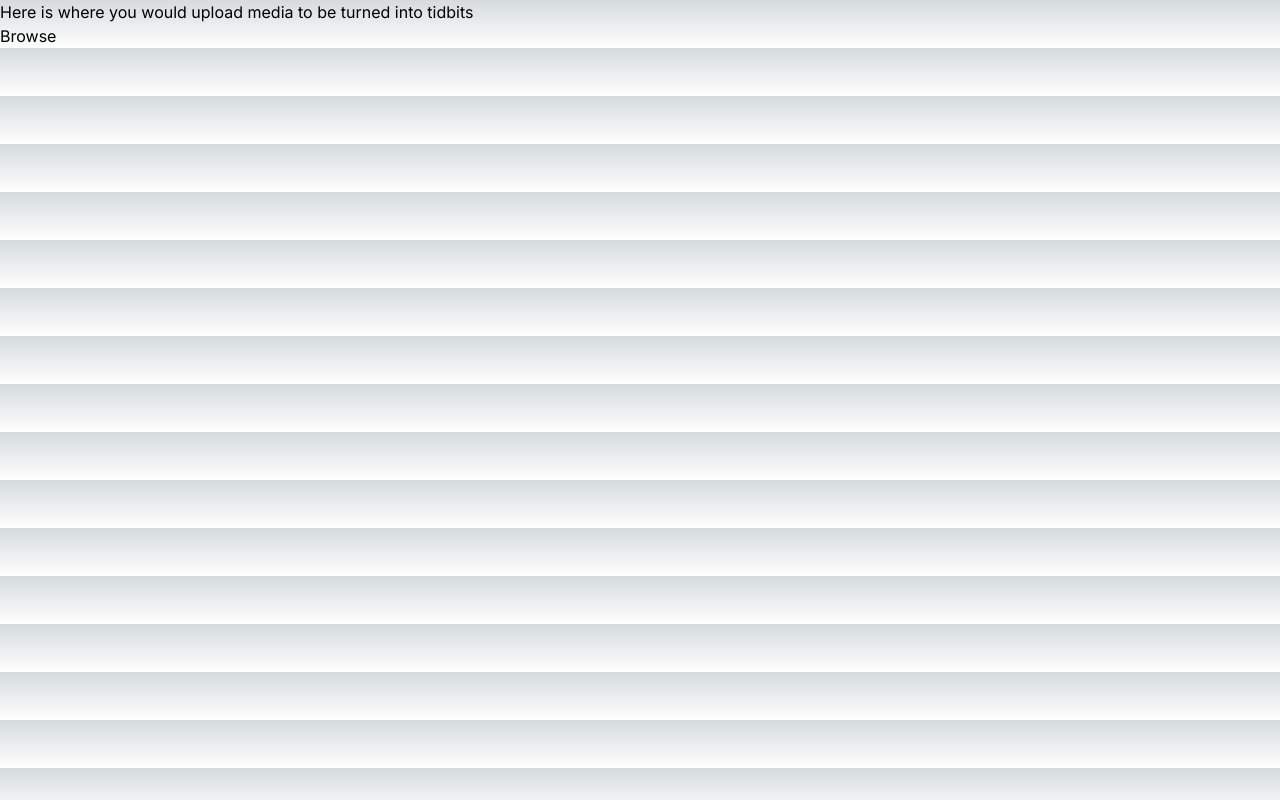
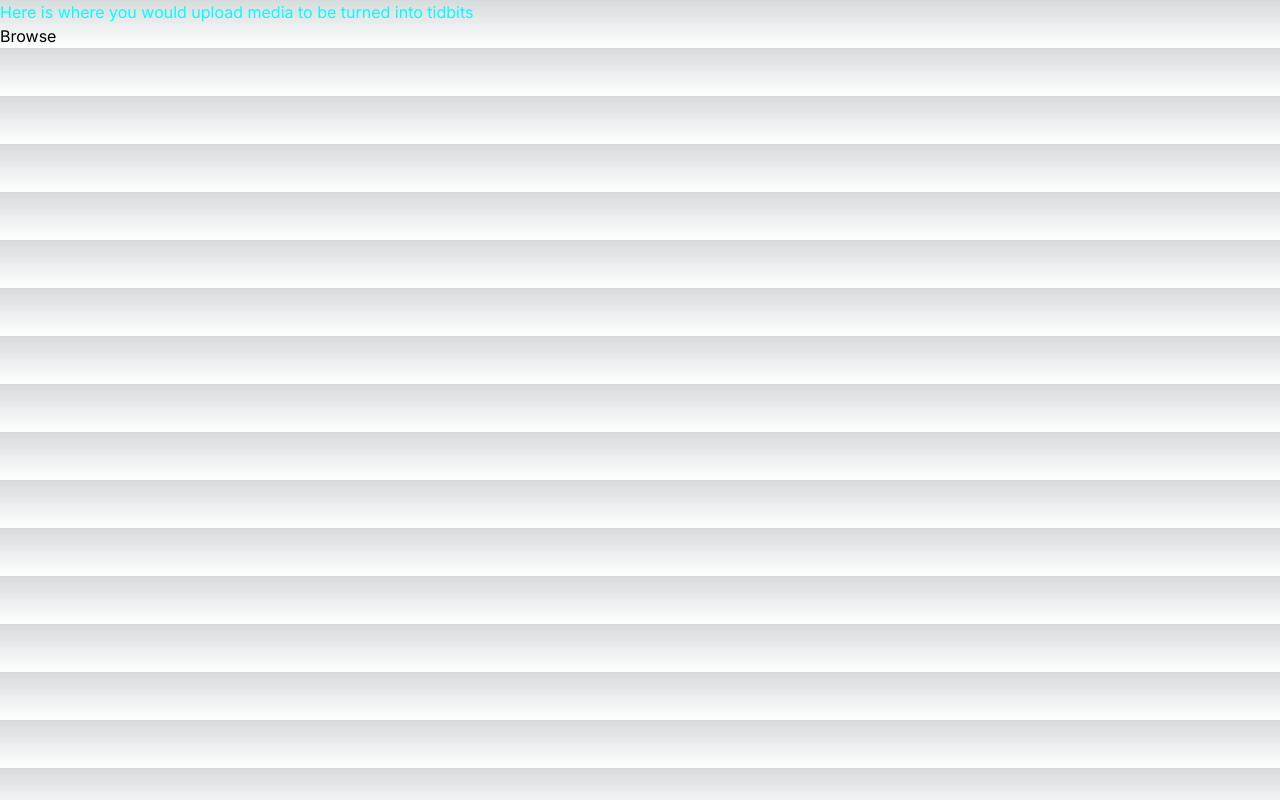
Before and after one commit to dylanvu/Tidbits, a Next.js app in the folder frontend/: page / in a window 1280 px wide. Built offline with nearby package versions, Linux system fonts and the light colour scheme.

Commit message:
sass works for sure

```diff
--- a/frontend/src/app/page.tsx
+++ b/frontend/src/app/page.tsx
@@ -1,12 +1,13 @@
 'use client'
 
 import { useRouter } from 'next/navigation'
+import styles from "@/styles/Home.module.sass";
 
 export default function Home() {
   const router = useRouter();
   return (
     <main>
-      <div>
+      <div className={styles.test}>
         Here is where you would upload media to be turned into tidbits
       </div>
       <button type="button" onClick={() => router.push('/browse')}>
--- /dev/null
+++ b/frontend/src/styles/Home.module.sass
@@ -0,0 +1,4 @@
+$primary-color: aqua
+
+.test
+    color: $primary-color
```
Also changed, not shown: frontend/src/styles/Browse.module.sass (added).
